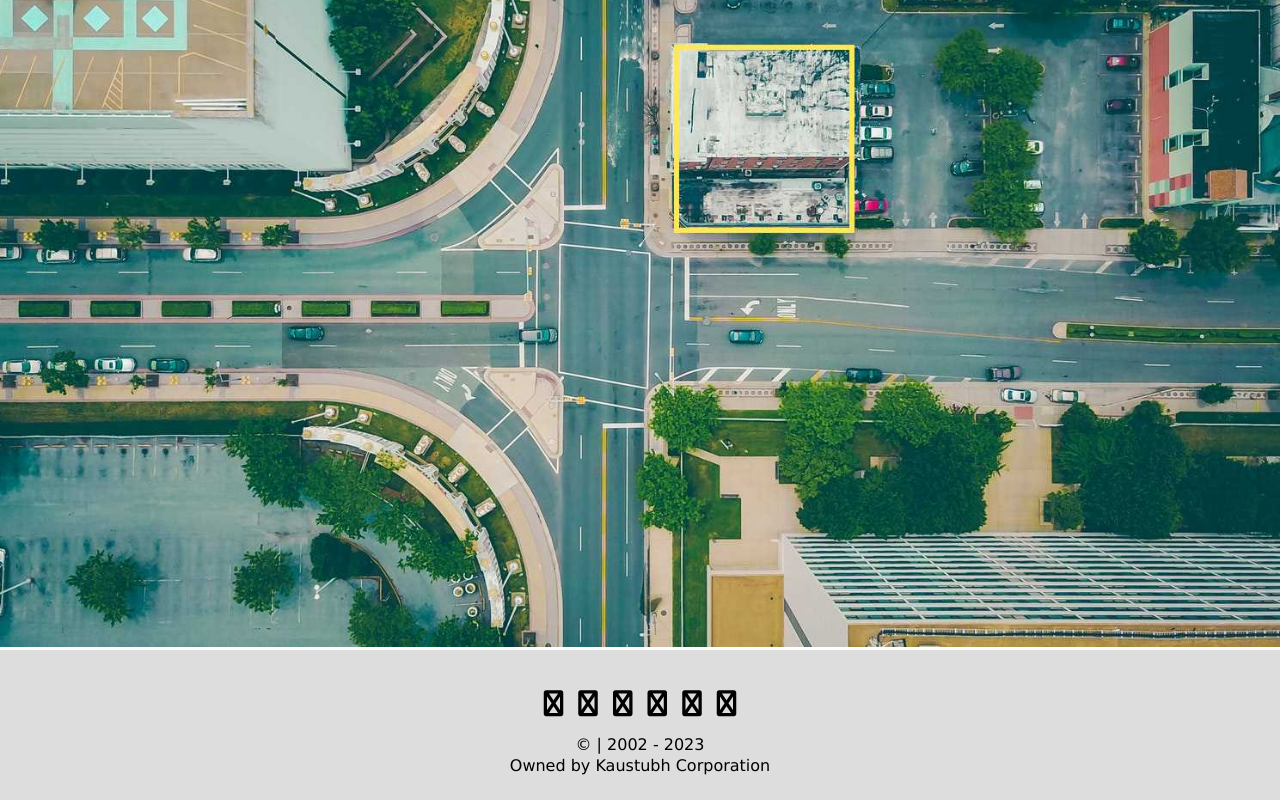
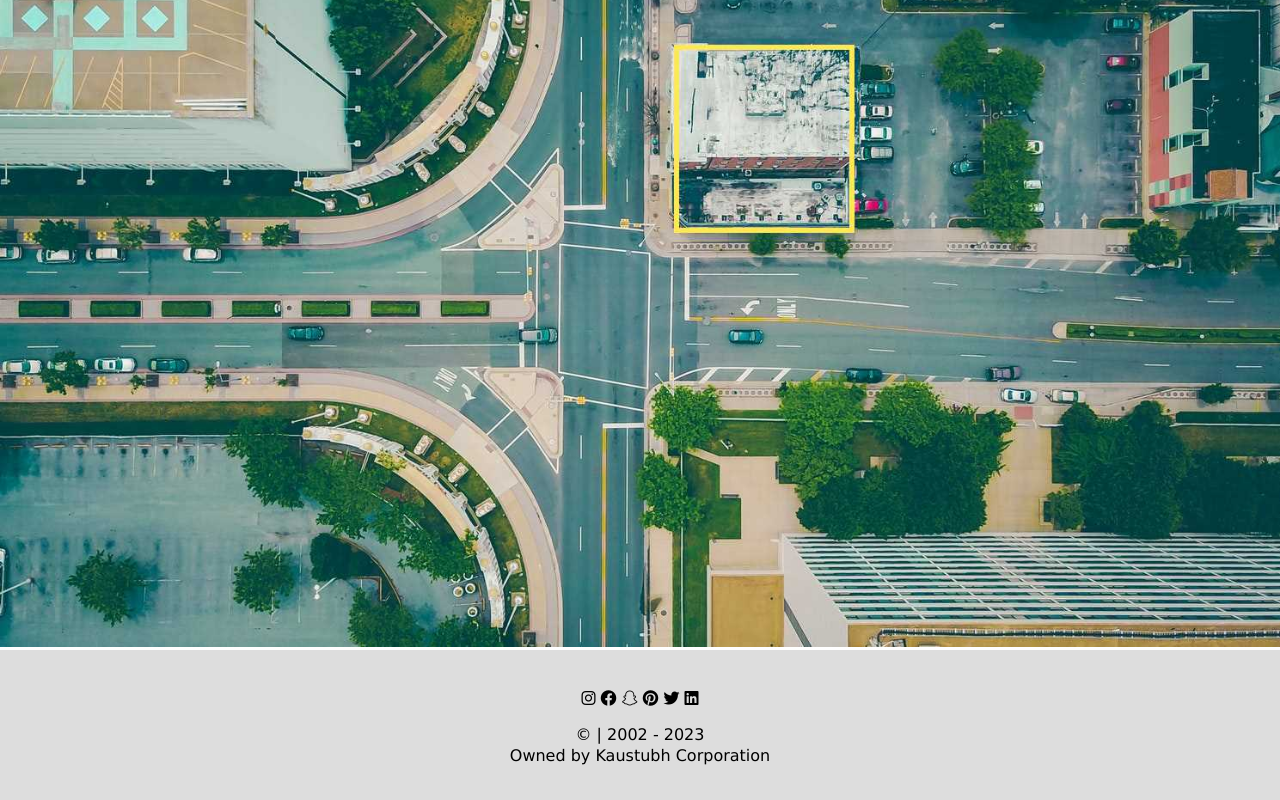
Before and after one commit to kaustubhgawade/8.The-Band, a plain HTML site: page index.html in a window 1280 px wide. Shown: the part 2925-3725 px from the top of the page. Drawn offline with Linux system fonts and the light colour scheme.

Commit message:
font awesome issue resolved

```diff
--- a/css/style.css
+++ b/css/style.css
@@ -230,6 +230,10 @@ footer{
   height: 150px;
   padding: 20px;
 }
+footer a{
+  text-decoration: none;
+  color: black;
+}
 .social-media-links{
   margin: 20px 0;
 }
--- a/index.html
+++ b/index.html
@@ -14,7 +14,11 @@
     <link rel="stylesheet" href="css/fontawesome.min.css" />
 
     <!-- link favicon -->
-    <link rel="shortcut icon" href="./img/favicon-16x16.png" type="image/x-icon">
+    <link
+      rel="shortcut icon"
+      href="./img/favicon-16x16.png"
+      type="image/x-icon"
+    />
     <title>The Band</title>
   </head>
   <body>
@@ -60,7 +64,7 @@
       <div class="band-content">
         <h2 class="inner-content">THE BAND</h2>
         <p class="inner-content"><em>We love Music.</em></p>
-        <p style="text-align: justify;">
+        <p style="text-align: justify">
           Lorem ipsum dolor sit amet consectetur adipisicing elit. Quae
           voluptatum, aut asperiores fuga nisi reprehenderit, at doloribus
           mollitia reiciendis modi pariatur unde. Facere repudiandae unde
@@ -198,12 +202,12 @@
     </div>
     <footer>
       <div class="social-media-links">
-        <i class="s-m-links fa fa-instagram"><a href="#"></a></i>
-        <i class="s-m-links fa fa-facebook"><a href="#"></a></i>
-        <i class="s-m-links fa fa-snapchat"><a href="#"></a></i>
-        <i class="s-m-links fa fa-pinterest"><a href="#"></a></i>
-        <i class="s-m-links fa fa-twitter"><a href="#"></a></i>
-        <i class="s-m-links fa fa-linkedin"><a href="#"></a></i>
+        <a href="#"><i class="fa-brands fa-instagram"></i></a>
+        <a href="#"><i class="fa-brands fa-facebook"></i></a>
+        <a href="#"><i class="fa-brands fa-snapchat"></i></a>
+        <a href="#"><i class="fa-brands fa-pinterest"></i></a>
+        <a href="#"><i class="fa-brands fa-twitter"></i></a>
+        <a href="#"><i class="fa-brands fa-linkedin"></i></a>
       </div>
       <div class="copyright">
         <p>&copy; | 2002 - <span id="incr-num"></span></p>
```
